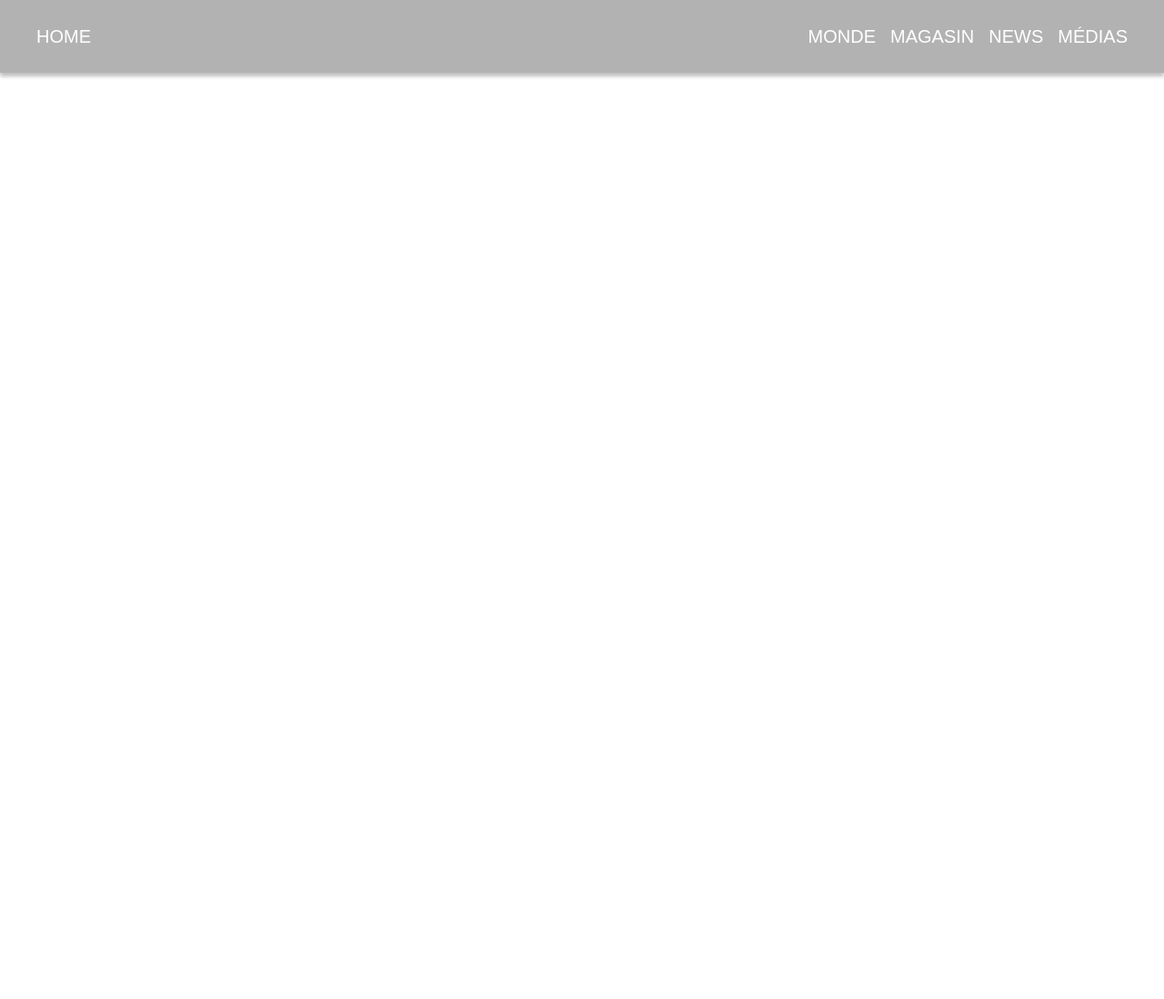
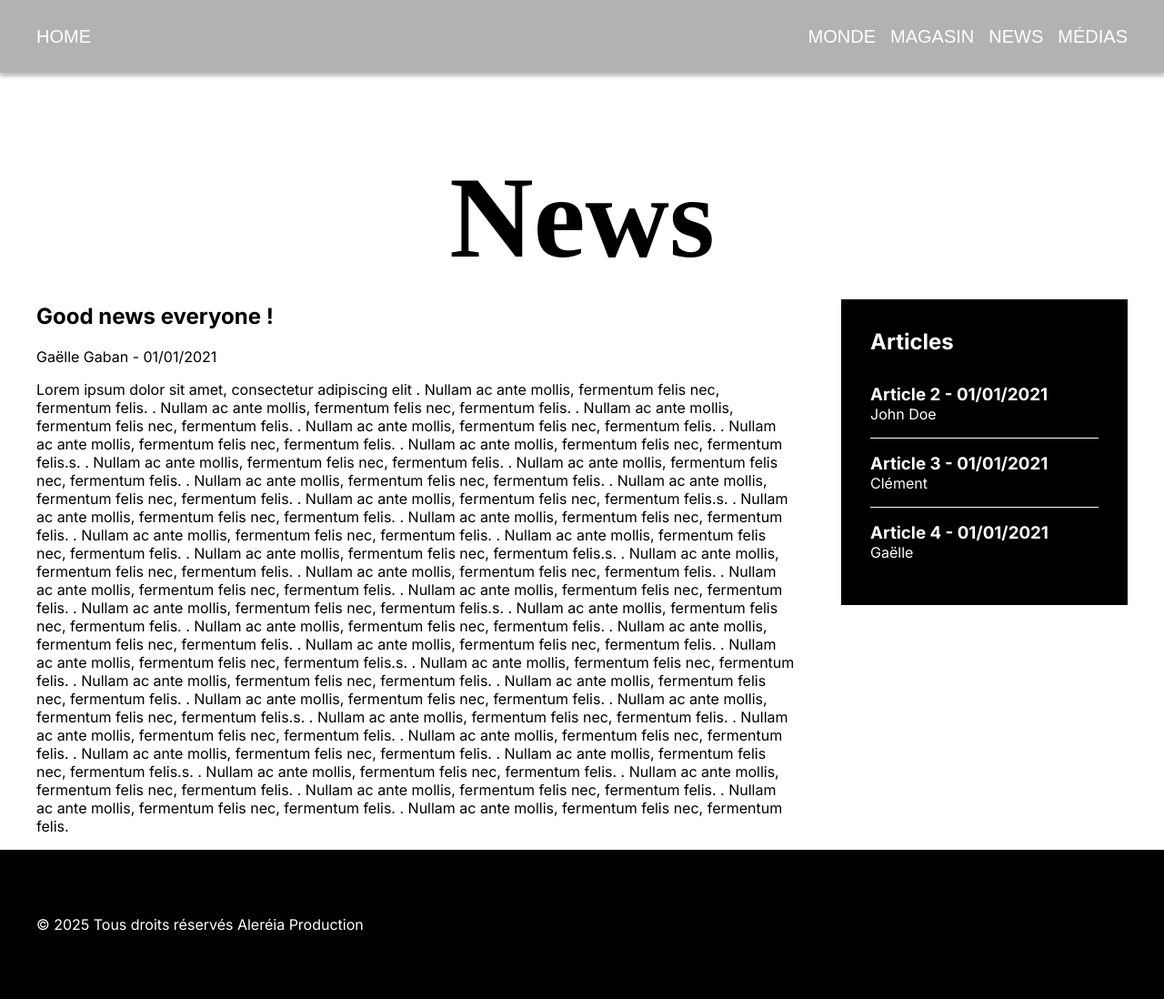
Before and after one commit to clementschmouker/alereia, a PHP site: page /news in a window 1280 px wide. Shown: the whole page at 91% size. Before the commit the page ends 86 px from the top, so only its background shows below. Run offline with PHP 8.4, Linux system fonts and the light colour scheme; style sheets or scripts are compiled from the project's sources; some web fonts are replaced.

Commit message:
base cut

```diff
--- a/src/components/footer.php
+++ b/src/components/footer.php
@@ -1,9 +1,5 @@
 <footer class="footer">
     <div class="container">
-        <div class="row">
-            <div class="col-md-12">
-                <p>&copy; 2025 Tous droits réservés Aleréia Production</p>
-            </div>
-        </div>
+        <p>&copy; 2025 Tous droits réservés Aleréia Production</p>
     </div>
 </footer>
--- a/src/news/index.php
+++ b/src/news/index.php
@@ -1,10 +1,100 @@
+<?php
+    // Mocked datas
+    $title = "Good news everyone !";
+    $author = 'Gaëlle Gaban';
+    $date = '01/01/2021';
+    $content = "Lorem ipsum dolor sit amet, consectetur adipiscing elit
+    . Nullam ac ante mollis, fermentum felis nec, fermentum felis.
+    . Nullam ac ante mollis, fermentum felis nec, fermentum felis.
+    . Nullam ac ante mollis, fermentum felis nec, fermentum felis.
+    . Nullam ac ante mollis, fermentum felis nec, fermentum felis.
+    . Nullam ac ante mollis, fermentum felis nec, fermentum felis.
+    . Nullam ac ante mollis, fermentum felis nec, fermentum felis.s.
+    . Nullam ac ante mollis, fermentum felis nec, fermentum felis.
+    . Nullam ac ante mollis, fermentum felis nec, fermentum felis.
+    . Nullam ac ante mollis, fermentum felis nec, fermentum felis.
+    . Nullam ac ante mollis, fermentum felis nec, fermentum felis.
+    . Nullam ac ante mollis, fermentum felis nec, fermentum felis.s.
+    . Nullam ac ante mollis, fermentum felis nec, fermentum felis.
+    . Nullam ac ante mollis, fermentum felis nec, fermentum felis.
+    . Nullam ac ante mollis, fermentum felis nec, fermentum felis.
+    . Nullam ac ante mollis, fermentum felis nec, fermentum felis.
+    . Nullam ac ante mollis, fermentum felis nec, fermentum felis.s.
+    . Nullam ac ante mollis, fermentum felis nec, fermentum felis.
+    . Nullam ac ante mollis, fermentum felis nec, fermentum felis.
+    . Nullam ac ante mollis, fermentum felis nec, fermentum felis.
+    . Nullam ac ante mollis, fermentum felis nec, fermentum felis.
+    . Nullam ac ante mollis, fermentum felis nec, fermentum felis.s.
+    . Nullam ac ante mollis, fermentum felis nec, fermentum felis.
+    . Nullam ac ante mollis, fermentum felis nec, fermentum felis.
+    . Nullam ac ante mollis, fermentum felis nec, fermentum felis.
+    . Nullam ac ante mollis, fermentum felis nec, fermentum felis.
+    . Nullam ac ante mollis, fermentum felis nec, fermentum felis.s.
+    . Nullam ac ante mollis, fermentum felis nec, fermentum felis.
+    . Nullam ac ante mollis, fermentum felis nec, fermentum felis.
+    . Nullam ac ante mollis, fermentum felis nec, fermentum felis.
+    . Nullam ac ante mollis, fermentum felis nec, fermentum felis.
+    . Nullam ac ante mollis, fermentum felis nec, fermentum felis.s.
+    . Nullam ac ante mollis, fermentum felis nec, fermentum felis.
+    . Nullam ac ante mollis, fermentum felis nec, fermentum felis.
+    . Nullam ac ante mollis, fermentum felis nec, fermentum felis.
+    . Nullam ac ante mollis, fermentum felis nec, fermentum felis.
+    . Nullam ac ante mollis, fermentum felis nec, fermentum felis.s.
+    . Nullam ac ante mollis, fermentum felis nec, fermentum felis.
+    . Nullam ac ante mollis, fermentum felis nec, fermentum felis.
+    . Nullam ac ante mollis, fermentum felis nec, fermentum felis.
+    . Nullam ac ante mollis, fermentum felis nec, fermentum felis.
+    . Nullam ac ante mollis, fermentum felis nec, fermentum felis.";
+
+    $articles = array(
+        array(
+            "title" => "Article 2",
+            "date" => "01/01/2021",
+            "author" => "John Doe",
+        ),
+        array(
+            "title" => "Article 3",
+            "date" => "01/01/2021",
+            "author" => "Clément",
+        ),
+        array(
+            "title" => "Article 4",
+            "date" => "01/01/2021",
+            "author" => "Gaëlle",
+        )
+    )
+?>
+
 <!DOCTYPE html>
 <html>
     <head>
-        <title>PHP Test</title>
+        <title>News | Aleréia</title>
         <link rel="stylesheet" href="../dist/style.css">
     </head>
     <body>
         <?php include '../components/nav.php'; ?>
+
+        <main class="news-page container">
+            <h1 class="news-page__title">News</h1>
+            <aside>
+                <h2>Articles</h2>
+                <ul>
+                    <?php foreach($articles as $article): ?>
+                        <li>
+                            <a href="#">
+                                <h3><?php echo $article["title"] . " - " . $article["date"]; ?></h3>
+                                <span><?php echo $article["author"]; ?></span>
+                            </a>
+                        </li>
+                    <?php endforeach; ?>
+                </ul>
+            </aside>
+            <section class="news-page__content">
+                <h2><?php echo $title; ?></h2>
+                <span><?php echo $author. ' - '. $date; ?></span>
+                <p><?php echo $content; ?></p>
+            </section>
+        </main>
+        <?php include '../components/footer.php'; ?>
     </body>
 </html>
--- a/src/scss/_variables.scss
+++ b/src/scss/_variables.scss
@@ -1 +1,2 @@
 $drop-shadow: 0 4px 4px 0 rgba(0, 0, 0, .25);
+$footer-height: 100px;
--- a/src/scss/footer.scss
+++ b/src/scss/footer.scss
@@ -1,7 +1,14 @@
 .footer {
+    height: $footer-height;
     padding: 2rem;
     background: black;
     color: white;
+
+    .container {
+        height: 100%;
+        display: flex;
+        align-items: center;
+    }
 
     p {
         margin: 0;
--- a/src/scss/header.scss
+++ b/src/scss/header.scss
@@ -25,9 +25,15 @@
         padding: 2.5rem;
         background: white;
         box-shadow: $drop-shadow;
+        transition: all .3s ease;
 
         &:not(:last-child) {
             margin-right: 1rem;
+        }
+
+        &:hover {
+            background: #eee;
+            transform: scale(1.05);
         }
 
         &__header {
@@ -48,5 +54,10 @@
         &__content {
             margin: 0;
         }
+
+        a {
+            color: black;
+            text-decoration: none;
+        }
     }
 }
--- /dev/null
+++ b/src/scss/news.scss
@@ -0,0 +1,55 @@
+.news-page {
+    padding-top: 5rem;
+    min-height: calc(100vh - #{$footer-height} - 5rem);
+
+    h1 {
+        width: 100%;
+        margin-bottom: 1rem;
+        font-size: 8rem;
+        text-align: center;
+        font-family: 'Tablon';
+    }
+
+    &__content {
+        width: calc(100% - 365px);
+
+        img {
+            display: block;
+            max-width: 100%;
+            margin: 0 auto;
+        }
+    }
+
+    aside {
+        float: right;
+        width: 315px;
+        padding: 2rem;
+        background: black;
+        color: white;
+        box-sizing: border-box;
+
+        h2 {
+            margin: 0;
+            margin-bottom: 2rem;
+        }
+
+        li {
+            &:not(:last-child) {
+                border-bottom: 1px solid white;
+            }
+        }
+
+        a {
+            display: block;
+            width: 100%;
+            margin-top: 1rem;
+            padding-bottom: 1rem;
+            color: white;
+            text-decoration: none;
+
+            H3, span {
+                margin: 0;
+            }
+        }
+    }
+}
--- a/src/scss/styles.scss
+++ b/src/scss/styles.scss
@@ -8,12 +8,15 @@
 @import url('https://fonts.googleapis.com/css2?family=Inter:ital,opsz,wght@0,14..32,100..900;1,14..32,100..900&family=VT323&display=swap');
 @include font('Tablon', '../fonts/Tablon-Medium');
 
-// Import partials
+// Import components
 @import '_variables';
 @import 'nav';
+@import 'footer';
+
+// Import pages
 @import 'header';
 @import 'indexmedia';
-@import 'footer';
+@import 'news';
 
 
 // Common styles
```
Also changed, not shown: src/index.php (+7 -1 lines).
